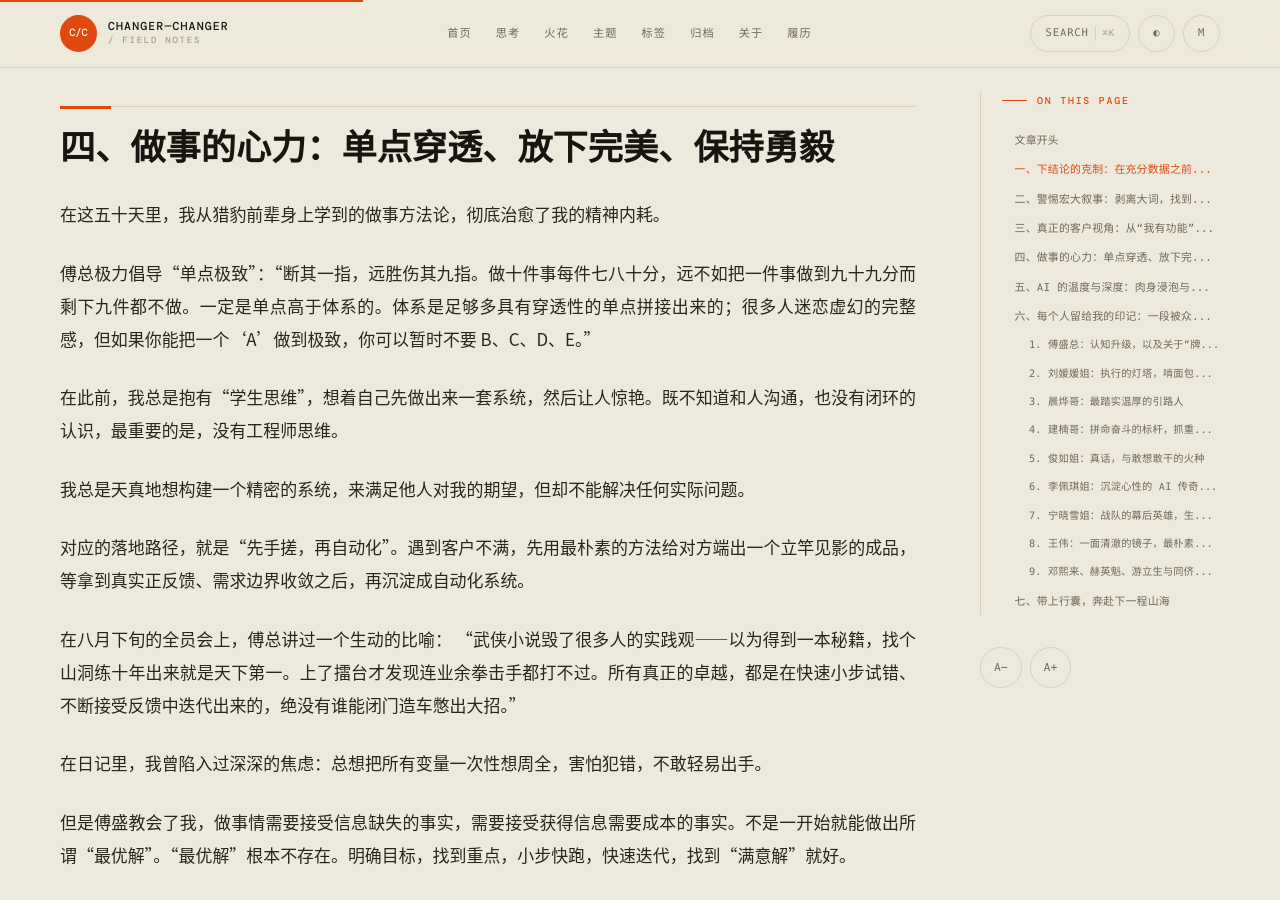
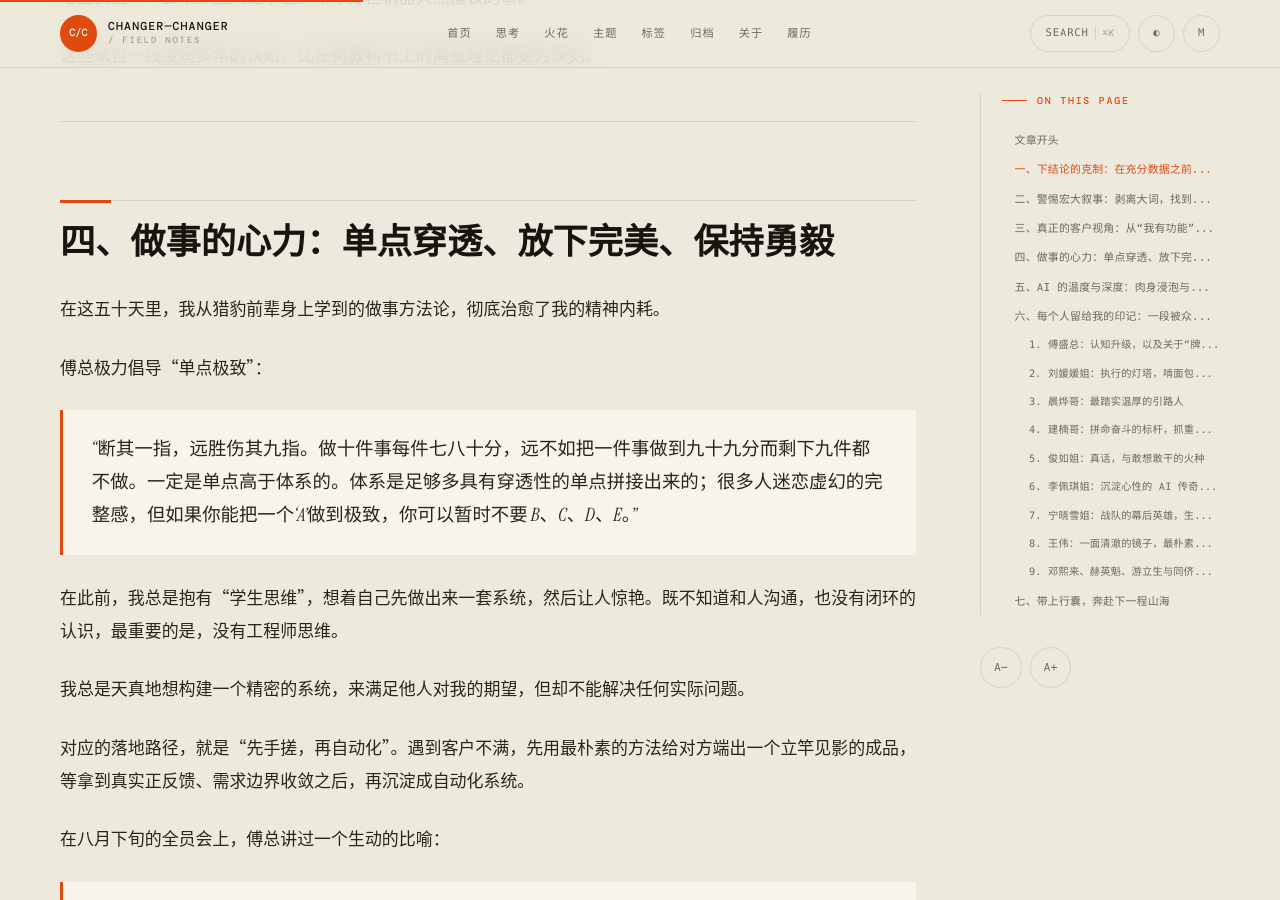
Before and after one commit to changer-changer/changer-changer.github.io, a Jekyll site: the page built from _posts/2026-09-09-fifty-days-in-the-real-world.md, in a window 1280 px wide and 900 px high, scrolled down 4036 px. Built offline with Jekyll 4.4.1, drawn with Linux system fonts in a browser that asks for light colours; nearby versions of some CDN libraries; some web fonts are replaced; some of the changed text lies outside the part shown.

Commit message:
✏️ 文章更新: 突出各章前辈金句 (5处引用块+8处加粗)

```diff
--- a/_posts/2026-09-09-fifty-days-in-the-real-world.md
+++ b/_posts/2026-09-09-fifty-days-in-the-real-world.md
@@ -25,13 +25,13 @@
 
 八月十三日管培生汇报，我向傅盛展示了去上海一家轮椅品牌的门店调研的成果。我当时花了很多心力蹲点加盟店，把顾客进店到离店拆解成十二个行为环节并录音分析，最后给出了一个自以为逻辑缜密的否定性结论：门店主要靠人情与信任，机器人只能嵌入三个边缘动作，这笔账算不过来，因此场景不可行。
 
-傅总听完后，平静地给出了第一句点评：“你只从机器人能起几步就认为这件事不可行，这个逻辑本身并不一定正确。”
+傅总听完后，平静地给出了第一句点评：**“你只从机器人能起几步就认为这件事不可行，这个逻辑本身并不一定正确。”**
 
 他没有直接跟我争论机器人的参数或功能，而是在帮我拆解底层的商业推理。他指出，销售真正难以被复制的痛点，恰恰是“人最难被标准化”的那部分——如何让几百家门店的店员在讲解核心避障技术时保持同样专业和高水准？销售是一个多层级的庞大体系，一家店的体感不代表十家店，更不代表上百家店。接着他分享了一个我视野之外的事实：欧洲的代理商为了卖好这款高端轮椅，专门采购了一批平板电脑配置在门店展位。“那你觉得，平板电脑会比一台能说会动的智能机器人有更好的交互体验吗？”
 
 那一刻我猛然惊醒：我所掌握的切片信息，根本不足以支撑如此宏大的否定性结论；而我在仓促下结论时，甚至没有察觉到视野的盲区。
 
-在八月二十五日的全员会上，傅总进一步把这套思考升华为方法论：“在我们没有足够充分的数据之前，很多结论是可以晚点下的。要保持一种质疑、保持一种开放性、甚至保持一种热情。不要太快去轻易下结论。当你再有结论的时候，多挑战自己几次。”
+在八月二十五日的全员会上，傅总进一步把这套思考升华为方法论：**“在我们没有足够充分的数据之前，很多结论是可以晚点下的。要保持一种质疑、保持一种开放性、甚至保持一种热情。不要太快去轻易下结论。当你再有结论的时候，多挑战自己几次。”**
 
 媛媛姐对我的提点同样一针见血：“你执行力极强，冲出去快，带回来的素材丰富，但下结论也太快了。”她希望我能沉住气，把冲劲沉淀为严谨的商业洞察。
 
@@ -48,17 +48,17 @@
 
 在猎豹，高管们教会我的另一堂震撼大课，是关于“语言与思维的关系”。
 
-“当一个人说‘我没讲好’的时候，最根本的是思维逻辑没想清楚。你想清楚了，自然能讲清楚。很多人以为是自己没组织好语言，其实不是，本质是认知问题，不是表达技巧问题。”
+> “当一个人说‘我没讲好’的时候，最根本的是思维逻辑没想清楚。你想清楚了，自然能讲清楚。很多人以为是自己没组织好语言，其实不是，本质是认知问题，不是表达技巧问题。”
 
 进入公司之初，我习惯了学术界和竞赛中宏大的叙事风格，满口“AI 时代真需求”“构建全自动闭环生态”“高 SKU 场景赋能”。七月二十九日汇报时，傅总就敏锐地指出：“发现你们的言语中全都是大词汇，一干就要解决全人类的事情。什么叫 AI 时代的真需求？”八月十三日我汇报中引以为豪的分析框架，也被他一针见血地指出盲点：“一个两万块钱的电动轮椅，难道就不是高价值、高决策门槛的场景吗？”
 
 媛媛姐在帮我审阅文档时，也耐心地帮我逐处标注，把那些虚浮的辞藻一一圈出：“过于抽象、过于用大词对你们年轻人的成长不是好事，因为大词落不了地。”
 
-傅总给出的解释震耳发聩：“不要扣那些大帽子，因为一旦习惯了扣大帽子，语言会反向控制你的大脑。”
+傅总给出的解释震耳发聩：**“不要扣那些大帽子，因为一旦习惯了扣大帽子，语言会反向控制你的大脑。”**
 
 大词的危险在于它自带一种虚假的完整感和不可证伪性。它让你误以为自己掌握了全局，实际上却无法指导任何一个具体的行动切片。习惯了大词，大脑就会逃避事实细节的艰涩挖掘。
 
-傅总对第一性原理的理解纯粹而极致：“什么叫第一性原理？第一性原理就是找到最本质的东西。你说有一二三四五，其实没有一二三四五，只有‘一’。” 在商业零售场景里，那个最本质的“一”，就是能否真真切切地提升转化率。不是机器人能不能察言观色，也不是概念有多酷炫，而是算得清的账和看得见的增量价值。
+傅总对第一性原理的理解纯粹而极致：**“什么叫第一性原理？第一性原理就是找到最本质的东西。你说有一二三四五，其实没有一二三四五，只有‘一’。”** 在商业零售场景里，那个最本质的“一”，就是能否真真切切地提升转化率。不是机器人能不能察言观色，也不是概念有多酷炫，而是算得清的账和看得见的增量价值。
 
 ---
 
@@ -68,13 +68,13 @@
 
 刚来时，我常把“我们要去客户现场验证功能”挂在嘴边。媛媛姐当即严肃地纠正我：
 
-“我不同意你说的‘功能验证’。顺序永远是：第一层是客户，第二层是需求，第三层是买单。”
+> “我不同意你说的‘功能验证’。顺序永远是：第一层是客户，第二层是需求，第三层是买单。”
 
 她解释道：“客户买的根本不是功能，客户买的是你的机器能否完成他的某个任务、解决他的某个现实麻烦。就像你买手机，你买的不是应用商店里上千个 App，你买的是能随时打电话、发消息、找到人。”
 
 “如果你是非客户视角，你就是端着自己做好的功能去找客户，美其名曰筛选、验证，但骨子里是你先入为主有了主观设想，想向对方求证；而真正的商业是把自己完全忘掉，沉浸到客户现场，看他在干什么苦活累活，看里面哪一段机器人能做、能做得更优，并且对方愿意为此掏钱。这是两套截然相反的思考路径。”
 
-在八月二十六日的午餐交流中，她又叮嘱我：“闭环，一定是闭环在客户的真实反馈上，而不是闭环在你自己把功能代码写完。”
+在八月二十六日的午餐交流中，她又叮嘱我：**“闭环，一定是闭环在客户的真实反馈上，而不是闭环在你自己把功能代码写完。”**
 
 售前负责人建楠哥也曾纠正过我的书生臆想。我曾天真地设想可以让大品牌总部为了品牌形象做统一采购铺量，不需要单店精算 ROI。建楠用多年的实战经验告诉我：“品牌方采购的前提，一定是单店自己先能跑通价值。品牌溢价是在基础实用价值规模化之后自然衍生出来的。如果单店觉得没用，再硬的关系也长久不了。”
 
@@ -88,7 +88,9 @@
 
 在这五十天里，我从猎豹前辈身上学到的做事方法论，彻底治愈了我的精神内耗。
 
-傅总极力倡导“单点极致”：“断其一指，远胜伤其九指。做十件事每件七八十分，远不如把一件事做到九十九分而剩下九件都不做。一定是单点高于体系的。体系是足够多具有穿透性的单点拼接出来的；很多人迷恋虚幻的完整感，但如果你能把一个‘A’做到极致，你可以暂时不要 B、C、D、E。”
+傅总极力倡导“单点极致”：
+
+> “断其一指，远胜伤其九指。做十件事每件七八十分，远不如把一件事做到九十九分而剩下九件都不做。一定是单点高于体系的。体系是足够多具有穿透性的单点拼接出来的；很多人迷恋虚幻的完整感，但如果你能把一个‘A’做到极致，你可以暂时不要 B、C、D、E。”
 
 在此前，我总是抱有“学生思维”，想着自己先做出来一套系统，然后让人惊艳。既不知道和人沟通，也没有闭环的认识，最重要的是，没有工程师思维。
 
@@ -97,7 +99,8 @@
 对应的落地路径，就是“先手搓，再自动化”。遇到客户不满，先用最朴素的方法给对方端出一个立竿见影的成品，等拿到真实正反馈、需求边界收敛之后，再沉淀成自动化系统。
 
 在八月下旬的全员会上，傅总讲过一个生动的比喻：
-“武侠小说毁了很多人的实践观——以为得到一本秘籍，找个山洞练十年出来就是天下第一。上了擂台才发现连业余拳击手都打不过。所有真正的卓越，都是在快速小步试错、不断接受反馈中迭代出来的，绝没有谁能闭门造车憋出大招。”
+
+> “武侠小说毁了很多人的实践观——以为得到一本秘籍，找个山洞练十年出来就是天下第一。上了擂台才发现连业余拳击手都打不过。所有真正的卓越，都是在快速小步试错、不断接受反馈中迭代出来的，绝没有谁能闭门造车憋出大招。”
 
 在日记里，我曾陷入过深深的焦虑：总想把所有变量一次性想周全，害怕犯错，不敢轻易出手。
 
@@ -120,7 +123,7 @@
 - CEO 视角 Recheck：在重要汇报前让 AI 站在最高决策者视角自审材料，挑出逻辑断层；
 - 解题回溯：在项目推进中，让 AI 完整梳理推导链路与取舍依据，使得知识不再局限于某个人的大脑，而是能够被组织继承、叠加与复用。
 
-而傅总对待 AI 的态度则是“肉身浸泡”。他要求团队必须天天高强度使用最新的 AI 工具，“如果不亲自下场高频使用，任何关于人机交互模式变化的判断都只是苍白的直觉和自我欺骗”。
+而傅总对待 AI 的态度则是“肉身浸泡”。他要求团队必须天天高强度使用最新的 AI 工具，**“如果不亲自下场高频使用，任何关于人机交互模式变化的判断都只是苍白的直觉和自我欺骗”**。
 
 他当年拆解小爱同学语音交互策略的案例——不指望单一大模型/单一 Prompt 解决所有问题，而是精细化地按真实频次把用户问题分类、针对性设计策略——展现了顶级产品家对 AI 工程化的深厚功力。也是工程师思维，不说大话，在真实的一线场景中，把事情做细做好的典范。
 
@@ -168,7 +171,7 @@
 如果说傅总重构了我的思维与世界观，那么媛媛姐教给我的，就是如何在这个世界上踩下每一个真实的脚印。
 
 **（1）职场人的底色：不要自己脑内 YY，主动沟通与主体性**
-刚进公司时，我习惯了学生的防御姿态，有了想法自己憋着，遇到问题在大脑里无限演练。媛媛姐给我的第一记棒喝就是：“不要有预设，不要琢磨，不要以为；缺什么就去问，去要，去找答案。”“虽然你才大二，但我对你的期待是把你当成一个正常的职场人来对待。你自己看到问题，就直接提出来，驱动解决。”这种“主体性”的注入，奠定了我对职场人的基础理解。
+刚进公司时，我习惯了学生的防御姿态，有了想法自己憋着，遇到问题在大脑里无限演练。媛媛姐给我的第一记棒喝就是：**“不要有预设，不要琢磨，不要以为；缺什么就去问，去要，去找答案。”**“虽然你才大二，但我对你的期待是把你当成一个正常的职场人来对待。你自己看到问题，就直接提出来，驱动解决。”这种“主体性”的注入，奠定了我对职场人的基础理解。
 
 **（2）第一个周五的教训：解决问题，而不是制造系统**
 我永远忘不了来猎豹的第一个周五。那次我和媛媛姐汇报，我简直把汇报搞砸了——我硬生生浪费了她近一个小时。当时我用 AI 搞了一个庞大而复杂的“需求生成与管理自动化系统”，流程完整，但我却没有去想这个业务当下最紧迫的目标是什么，这个系统没有解决任何一个一线实际问题。那一次，媛媛姐没有发火，而是耐心地给我上了一堂极其生动的系统性思维课。她教我如何以终为始、如何看清信息和逻辑，教会我**真正的高手是去解决问题，而不是制造自嗨的复杂系统**。做事情一定要闭环.
@@ -221,7 +224,9 @@
 **（2）撕破伪装的直率与生命力**
 俊如姐毫不留情地当面说真话：“带你们这一桌人其实耗了很多精力，比起来自己的正式员工还耗精力，我们纯付出。”她转头盯着我，一针见血地指出：“我觉得你入职之后内向了，非常明显……你真想做自媒体吗，还是在这逗我们俩玩呢？”
 
-她接着教我：“只要开始做就不难，难的是开始动的那一刻”
+她接着教我：
+
+> “只要开始做就不难，难的是开始动的那一刻”
 
 每一次和俊如姐说话，我都能感受到她身上有一股极其纯粹、极其强大的力量——一种敢想敢干、绝不自我内耗的生命力。这恰恰是我过去在重重顾虑中所最匮乏的火种。
 
@@ -233,7 +238,7 @@
 
 在我心中，她堪称一位真正的“AI 传奇”。
 
-她对各类 AI 工具的理解和运用出神入化，但她最打动我的，是她面对复杂交付时的那份**绝对沉静与极其细致**。在谈到复杂交付时，她说：“谈宏观概念大家都非常能聊，但我们真正做交付都是苦活和细活。如果不能沉淀心性去做，FDE 工作只摸到了浅层的面。”
+她对各类 AI 工具的理解和运用出神入化，但她最打动我的，是她面对复杂交付时的那份**绝对沉静与极其细致**。在谈到复杂交付时，她说：**“谈宏观概念大家都非常能聊，但我们真正做交付都是苦活和细活。如果不能沉淀心性去做，FDE 工作只摸到了浅层的面。”**
 佩琪姐身上完全没有虚浮的大话，她能把焦虑和不安完全剥离掉，极其认真、极其负责地把每一个落地细节打磨到极致。她用行动告诉我：真正的卓越，就是把一件具体的小事做到叹为观止。
 
 ---
```
